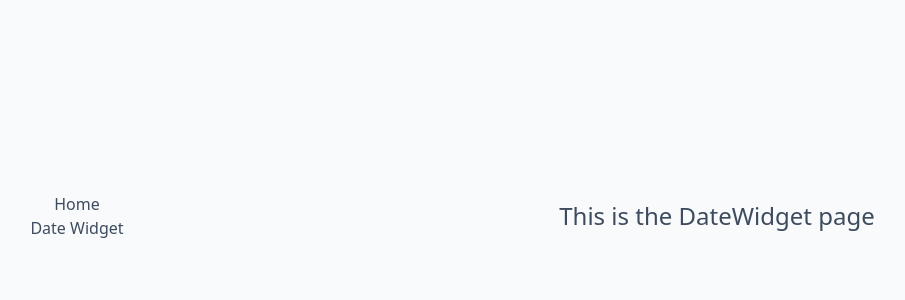
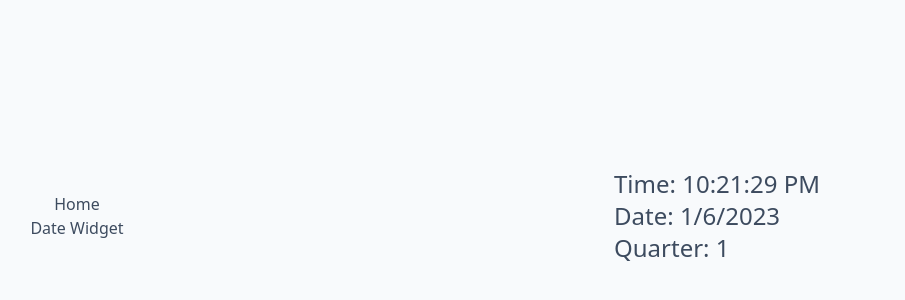
Before and after one commit to mslepko/notion-widgets, a React (Vite) app: page /notion-widgets/date-widget in a window 1280 px wide. Shown: the part 184-484 px from the top of the page, without its empty margins (51-956 px from the left). Built offline with nearby package versions, Linux system fonts and the light colour scheme.

Commit message:
Updated date widget page

```diff
--- a/src/pages/DateWidget.jsx
+++ b/src/pages/DateWidget.jsx
@@ -1,10 +1,10 @@
 import React from 'react'
+
+import DateTime from '../components/DateTime'
 
 function DateWidget() {
     return (
-        <div>
-            <h1>This is the DateWidget page</h1>
-        </div>
+        <DateTime />
     )
 }
 
```
